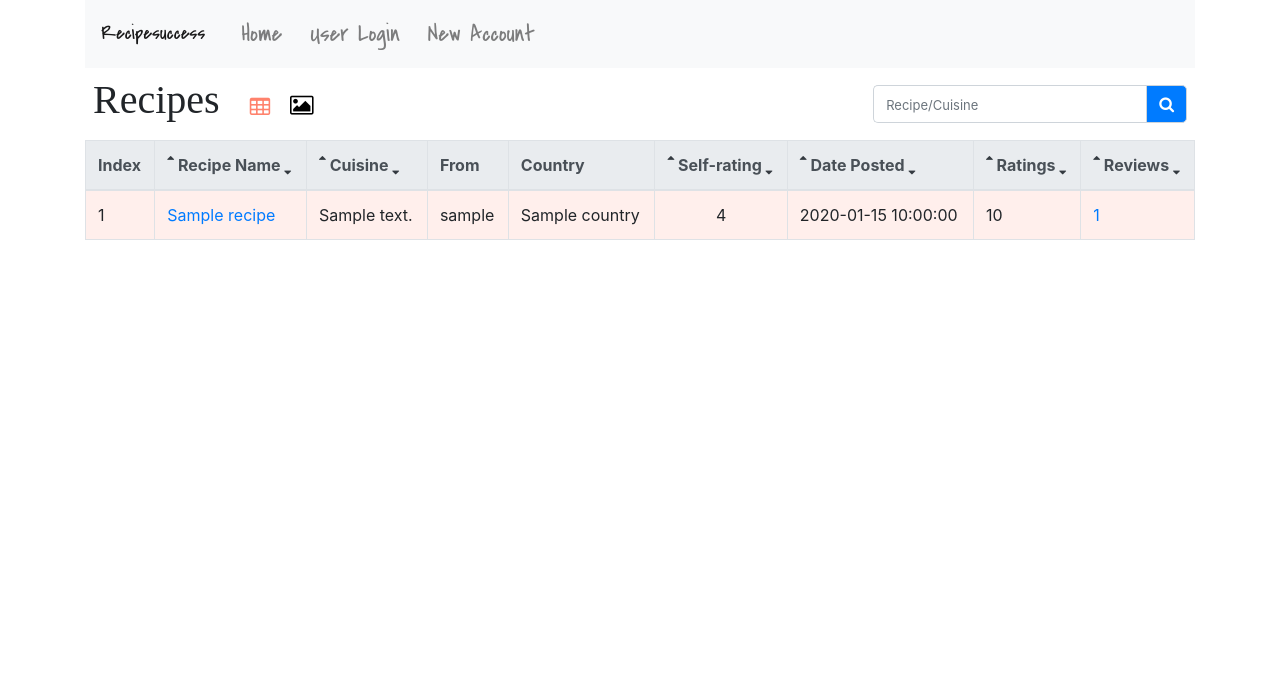
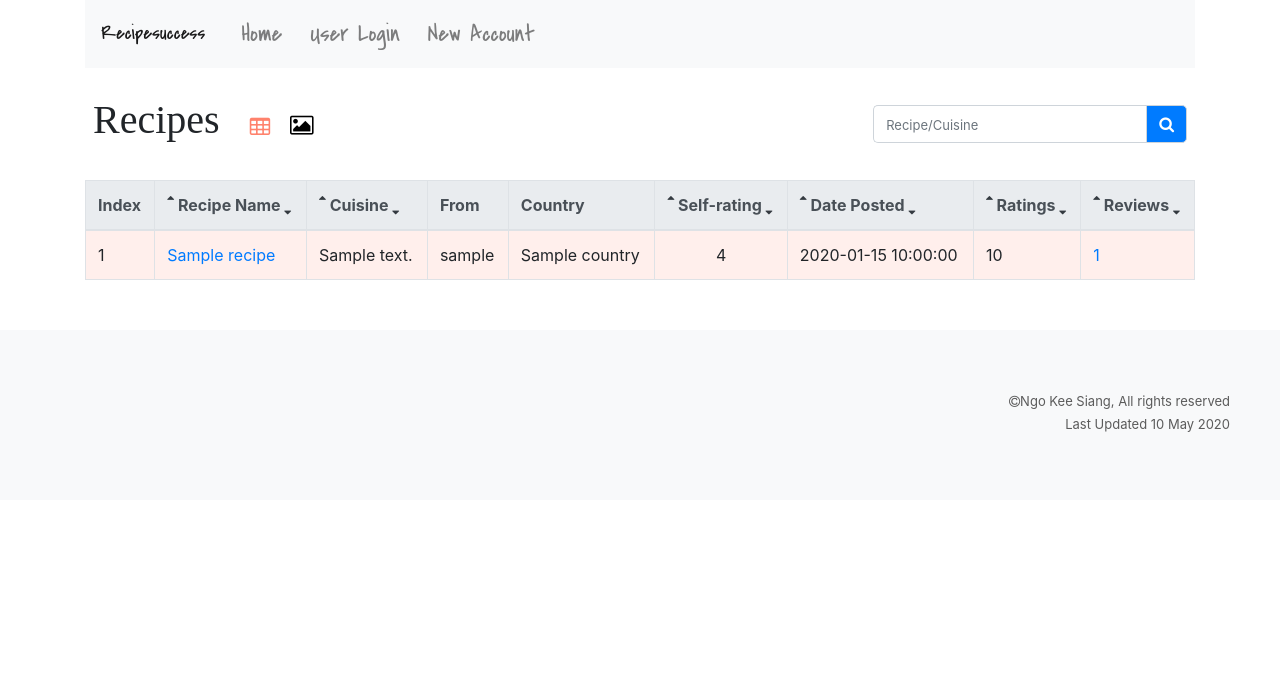
Before and after one commit to ksngo/Project3-recipes, a Flask app: page /recipes/ in a window 1280 px wide. Shown: the top 700 px of the page. Run offline with Flask 2, Linux system fonts and the light colour scheme; a database or web service that is not in the repository returns one stand-in record (values such as "Sample title"); some libraries are stand-ins or nearby versions; some web fonts are replaced.

Commit message:
add footer.

```diff
--- a/static/css/index.css
+++ b/static/css/index.css
@@ -102,3 +102,7 @@ a:hover {
     width:100%;
 
 }
+
+footer {
+    display: none;
+}
--- a/static/index.js
+++ b/static/index.js
@@ -35,7 +35,7 @@ function switchImage () {
     }
 }
 
-setInterval(switchImage, 5000)
+setInterval(switchImage, 10000)
 
 
 $(function(){
--- a/templates/create_account.html
+++ b/templates/create_account.html
@@ -16,6 +16,9 @@
 
 	}
 
+    footer {
+        display: none;
+    }
 
 </style>
 
--- a/templates/index.html
+++ b/templates/index.html
@@ -16,7 +16,7 @@
   <h1 class="display-4" style="font-family: 'Judson', serif !important;">Recipes </h1>
   <p class="lead"> - my sweet memories and relishes and treasures</p>
   <hr class="my-4">
-  <p>Keep and refer to your recipes 24/7 online. <a href="#" id="show-recipe-sample" style=" color: blue; font-size: 14px; "> Your recipe will look like this. </a>
+  <p>Keep and refer to your recipes 24/7 online. <a href="#" id="show-recipe-sample" style=" color: blue; font-size: 14px; "> Sample recipe. </a>
   Your recipe can help anyone wanting to whip up a good meal. No recipe, no fret. Check out somebody's recipes and start cooking!</p>
 
 </div>
--- a/templates/login.html
+++ b/templates/login.html
@@ -14,6 +14,10 @@
         height: 100vh;
 
 	}
+
+    footer {
+        display:none;
+    }
 
 </style>
 
--- a/templates/my_account.html
+++ b/templates/my_account.html
@@ -43,7 +43,7 @@
 {%block content%}
 
 
-    <div class="d-flex">
+    <div class="d-flex" style=" margin-bottom:20px;">
         <div class="p-2">
             <h1>My Account  </h1>
         </div>
--- a/templates/public_all_recipes.html
+++ b/templates/public_all_recipes.html
@@ -32,7 +32,7 @@
 {%block content%}
 
 
-<div class="d-flex align-items-center" >
+<div class="d-flex align-items-center" style="margin-top:20px; margin-bottom:20px;" >
     <div class="p-2" >
         <h1> Recipes
             &nbsp;&nbsp;<a href="{{url_for('recipes')}}"><i class="fa fa-table fa-lg" aria-hidden="true" style="font-size:22px; color: rgba(255,99,71,.8);"></i></a>
--- a/templates/public_all_recipes_frames.html
+++ b/templates/public_all_recipes_frames.html
@@ -31,7 +31,7 @@
 
 {%block content%}
 
-<div class="d-flex align-items-center" >
+<div class="d-flex align-items-center" style="margin-top:20px; margin-bottom:20px;" >
     <div class="p-2" >
         <h1> Recipes
             &nbsp;&nbsp;<a href="{{url_for('recipes')}}"><i class="fa fa-table fa-lg" aria-hidden="true" style="font-size:22px; color:black;"></i></a>
--- a/templates/template_layout.html
+++ b/templates/template_layout.html
@@ -21,6 +21,11 @@
     <script src="https://stackpath.bootstrapcdn.com/bootstrap/4.4.1/js/bootstrap.min.js" integrity="sha384-wfSDF2E50Y2D1uUdj0O3uMBJnjuUD4Ih7YwaYd1iqfktj0Uod8GCExl3Og8ifwB6" crossorigin="anonymous"></script>
 
     <style>
+
+        main {
+            min-height:100%;
+        }
+
         h1, h2 {
             font-family: 'Judson', serif  !important;
         }
@@ -29,15 +34,43 @@
             font-family: 'Covered By Your Grace', cursive !important;
             font-size: x-large;
             padding-left:20px;
-            /* color: white !important; */
 
         }
 
-        /* .navbar {
-            background-color: rgba(255,99,71,.8) !important;
 
 
-        } */
+        footer {
+
+            display:flex;
+            padding-top:65px;
+            padding-bottom: 50px;
+            flex-direction: row;
+            background-color: #f8f9fa;
+            margin-top:50px;
+
+
+        }
+
+        @media only screen and (max-width: 400px) {
+
+            footer {
+            display:block;
+            }
+        }
+
+        footer div {
+
+            flex:1;
+            padding-right:50px;
+            padding-bottom:10px;
+            margin:0;
+            line-height: 0px;
+            text-align: end;
+            font-size:13px;
+            color: #5b5b5b;
+
+        }
+
 
     </style>
 
@@ -52,37 +85,28 @@
     {% endwith %}
   </head>
 
-  <body class="container">
+  <body>
+  <main class="container">
 
     <nav class="navbar navbar-expand-lg navbar-light bg-light">
         <a class="navbar-brand" href="#" style ="cursor:default; font-family: 'Covered By Your Grace', cursive; ">Recipesuccess</a>
         {%block nav%}
         {%endblock%}
-        <!-- <button class="navbar-toggler" type="button" data-toggle="collapse" data-target="#navbarNav" aria-controls="navbarNav" aria-expanded="false" aria-label="Toggle navigation">
-            <span class="navbar-toggler-icon"></span>
-        </button>
-        <div class="collapse navbar-collapse" id="navbarNav">
-            <ul class="navbar-nav">
-
-            <li class="nav-item active">
-                <a class="nav-link" href="#">Home <span class="sr-only">(current)</span></a>
-            </li>
-            <li class="nav-item">
-                <a class="nav-link" href="#">Features</a>
-            </li>
-            <li class="nav-item">
-                <a class="nav-link" href="#">Pricing</a>
-            </li>
-            <li class="nav-item">
-                <a class="nav-link disabled" href="#" tabindex="-1" aria-disabled="true">Disabled</a>
-            </li>
-            </ul>
-        </div> -->
     </nav>
 
     {%block content%}
     {%endblock%}
 
+  </main>
 
-  </body>
+
+  <footer>
+
+    <div>&emsp;</div>
+     <div>
+        <p> <i class="fa fa-copyright" aria-hidden="true"></i>Ngo Kee Siang, All rights reserved </p>
+        <p> Last Updated 10 May 2020</p>
+    </div>
+   </footer>
+   </body>
 </html>
```
Also changed, not shown: README.md, templates/my_recipes.html (line endings or trailing spaces).
